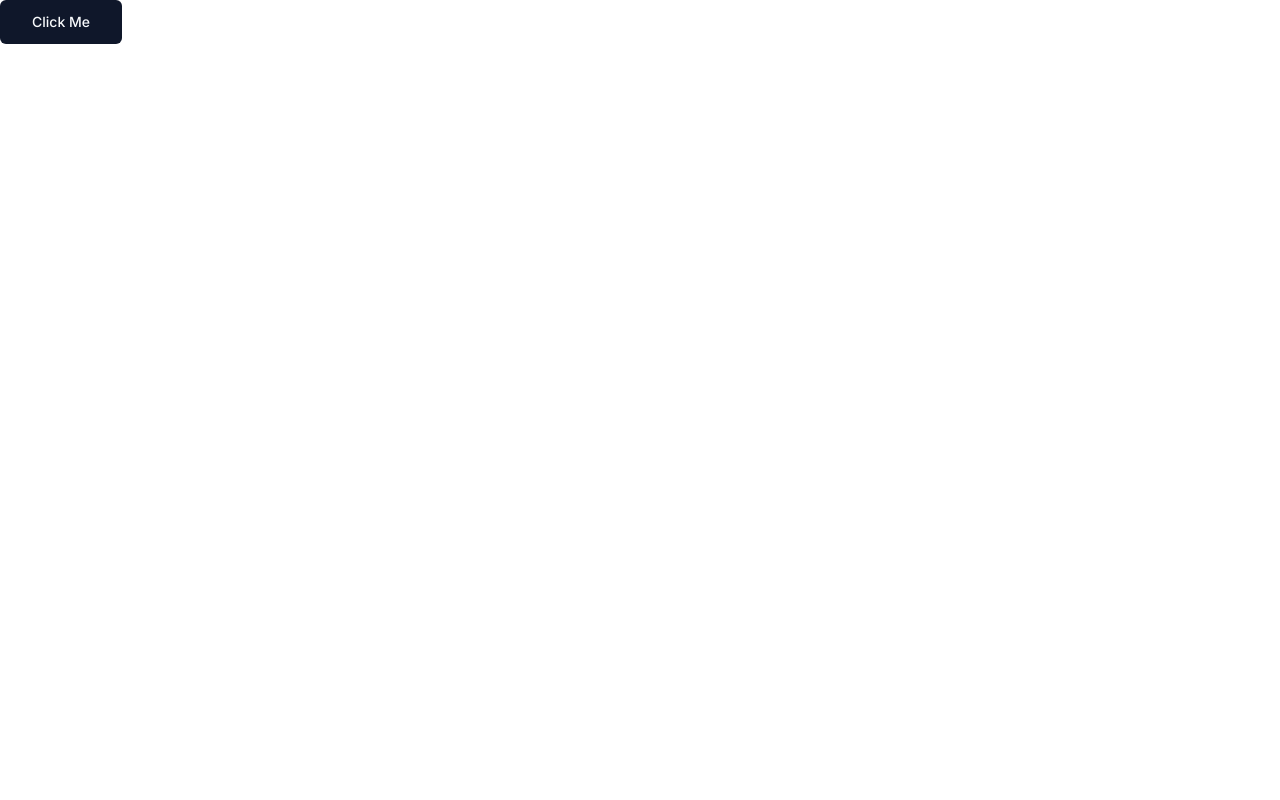
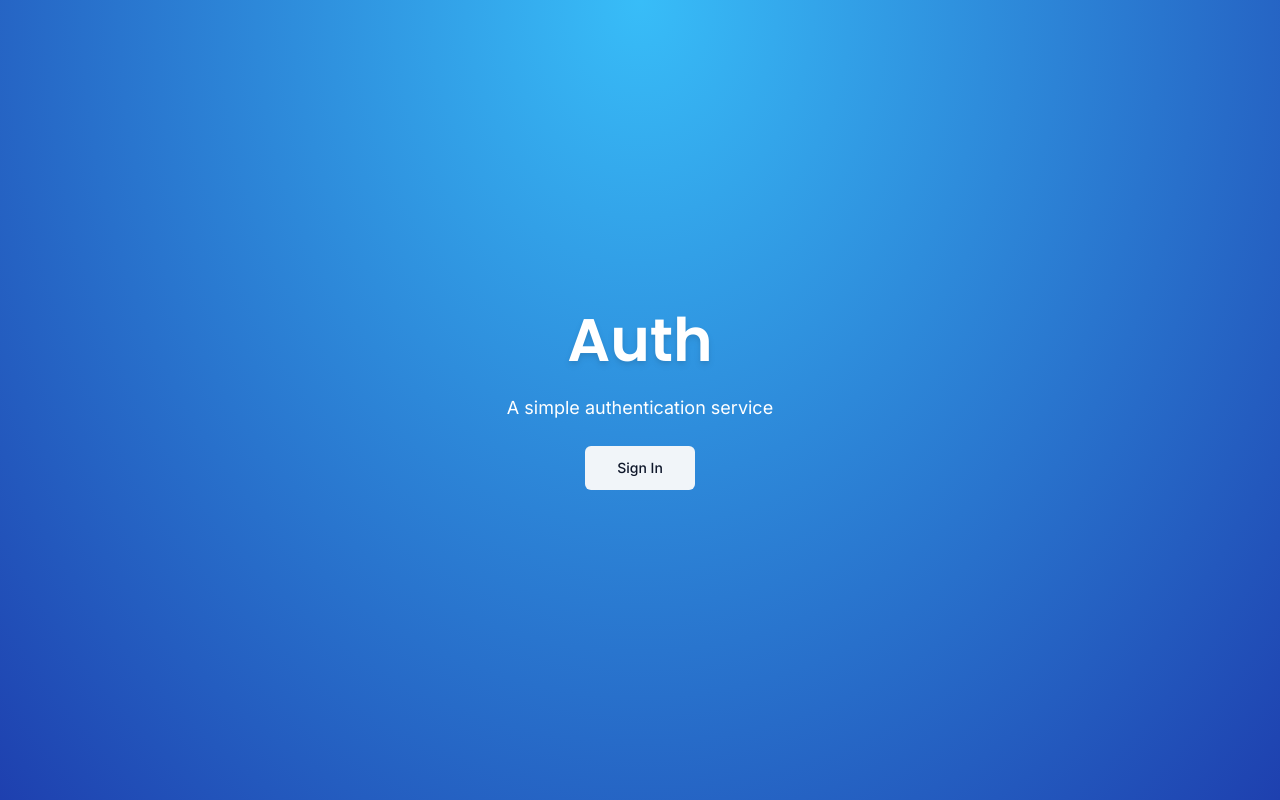
Before and after one commit to dustinbturner/auth-tutorial, a Next.js app: page / in a window 1280 px wide. Built offline with nearby package versions, Linux system fonts and the light colour scheme.

Commit message:
set up home page

```diff
--- a/app/(auth)/login/page.tsx
+++ /dev/null
@@ -1,9 +0,0 @@
-const LoginPage = () => {
-    return (
-        <div>
-            Login page without /auth prefix
-        </div>
-     );
-}
-
-export default LoginPage;
--- a/app/dashboard/layout.tsx
+++ /dev/null
@@ -1,12 +0,0 @@
-const DashboardLayout = ({ children }: { children: React.ReactNode}) => {
-    return (
-        <div className="flex flex-col gap-y-4">
-            <nav className= "bg-black text-white">
-                This is a shared navbar for dashboard segment
-            </nav>
-            {children}
-        </div>
-    )
-}
-
-export default DashboardLayout;
--- a/app/dashboard/page.tsx
+++ /dev/null
@@ -1,10 +0,0 @@
-const DashboardPage = () => {
-
-    return (
-        <div>
-            Dashboard Page!
-        </div>
-    )
-}
-
-export default DashboardPage;
--- a/app/dashboard/settings/page.tsx
+++ /dev/null
@@ -1,9 +0,0 @@
-const SettingsPage = () => {
-    return (
-        <div>
-            Settings Page!
-        </div>
-    )
-}
-
-export default SettingsPage;
--- a/app/dashboard/users/page.tsx
+++ /dev/null
@@ -1,9 +0,0 @@
-const UsersPage = () => {
-    return (
-        <div>
-            Users Page!
-        </div>
-    )
-}
-
-export default UsersPage;
--- a/app/globals.css
+++ b/app/globals.css
@@ -1,6 +1,12 @@
 @tailwind base;
 @tailwind components;
 @tailwind utilities;
+
+html,
+body,
+:root {
+  height: 100%;
+}
 
 @layer base {
   :root {
--- a/app/page.tsx
+++ b/app/page.tsx
@@ -1,9 +1,32 @@
-import { Button } from "@/components/ui/button"
+import { Poppins } from "next/font/google";
+import { cn } from "@/lib/utils";
+import { LoginButton } from "@/components/auth/login-button"
+
+import { Button } from "@/components/ui/button";
+
+const font = Poppins({
+  subsets: ["latin"],
+  weight: ["600"]
+})
 
 export default function Home() {
   return (
-      <Button size="lg">
-        Click Me
-        </Button>
+      <main className="flex h-full flex col items-center justify-center bg-[radial-gradient(ellipse_at_top,_var(--tw-gradient-stops))] from-sky-400 to-blue-800">
+        <div className="space-y-6 text-center">
+          <h1 className={cn("text-6xl font-semibold text-white drop-shadow-md", font.className)}>
+            Auth
+          </h1>
+          <p className=" text-white text-lg">
+            A simple authentication service
+          </p>
+          <div>
+            <LoginButton>
+              <Button variant="secondary" size="lg">
+                Sign In
+              </Button>
+            </LoginButton>
+          </div>
+        </div>
+      </main>
   );
 }
--- /dev/null
+++ b/components/auth/login-button.tsx
@@ -0,0 +1,36 @@
+"use client"
+
+import { useRouter } from "next/navigation";
+
+interface LoginButtonProps {
+    children: React.ReactNode;
+    mode?: "modal" | "redirect",
+    asChild?: boolean;
+};
+
+export const LoginButton = ({
+    children,
+    mode = "redirect",
+    asChild
+}:  LoginButtonProps) => {
+    const router = useRouter();
+
+    const onClick = () => {
+        router.push("/auth/login")
+    }
+
+    if (mode === "modal") {
+        return (
+            <span>
+                TODO: Implement Modal
+            </span>
+        )
+    }
+
+    return (
+        <span onClick={onClick}
+        className="cursor-pointer">
+            {children}
+        </span>
+    )
+}
```
